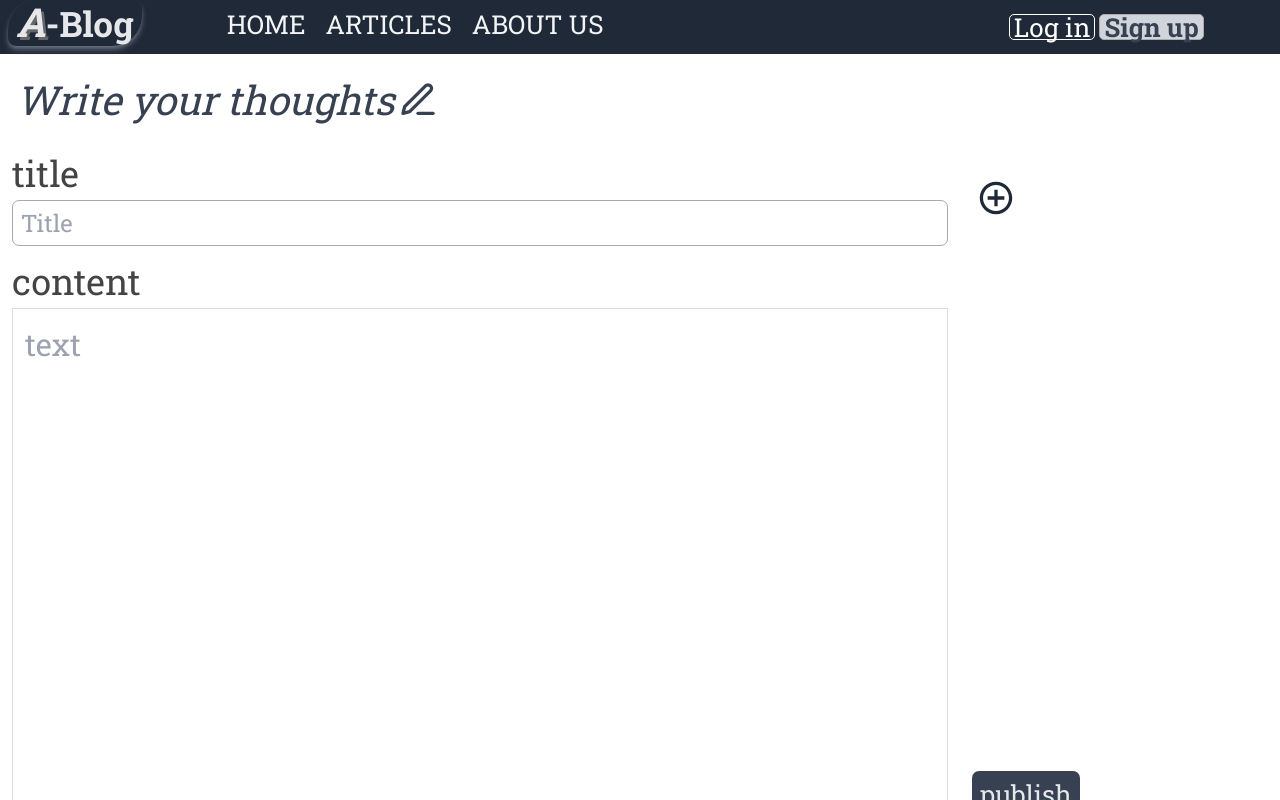
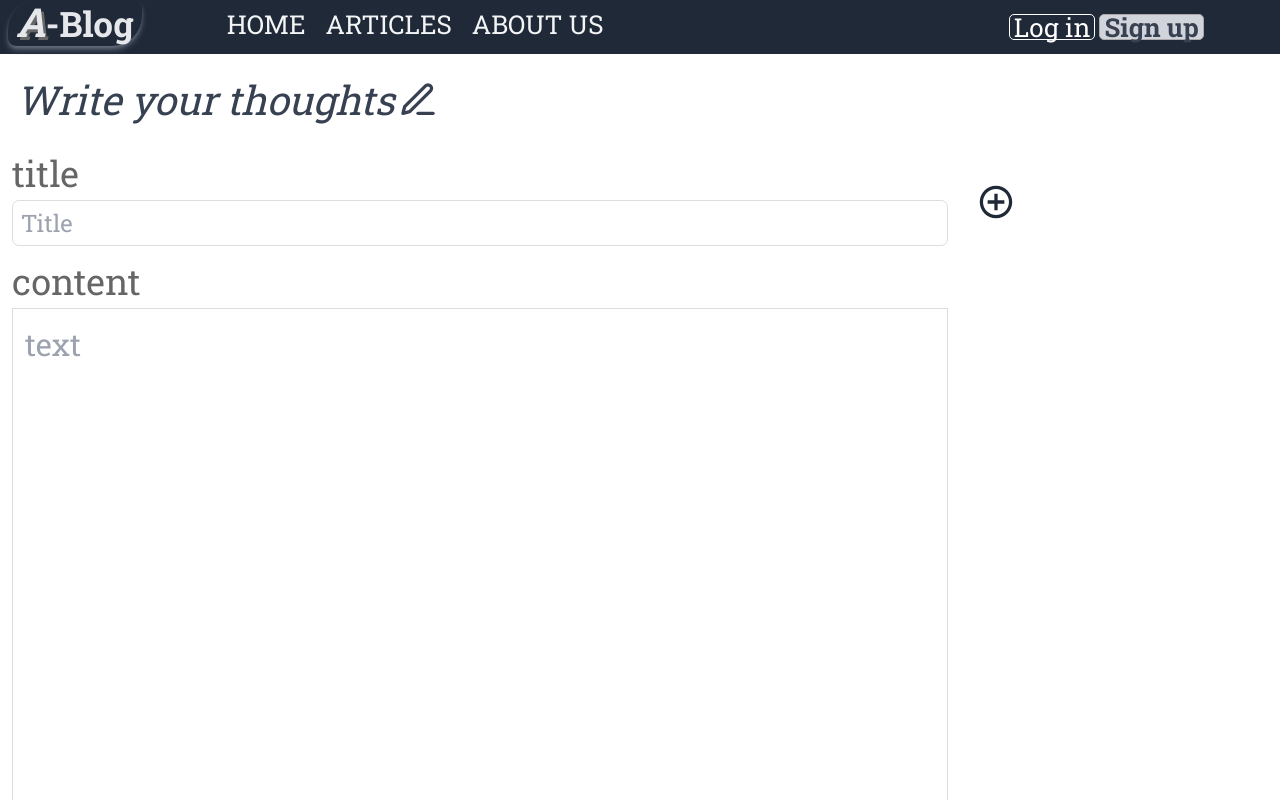
Before and after one commit to Alisalha195/mern-simple-blog, a React (Vite) app in the folder client/: page /articles/add in a window 1280 px wide. Shown: the top 800 px of the page. Built offline with nearby package versions, Linux system fonts and the light colour scheme.

Commit message:
add changes to add article page

```diff
--- a/client/src/components/articles/add/TypingBox.jsx
+++ b/client/src/components/articles/add/TypingBox.jsx
@@ -3,23 +3,23 @@
 const TypingBox = ({title , setTitle,content , setContent}) => {
 
 	return (
-		<div className="flex flex-col">
+		<div className=" mb-[180px]">
 
 			{/* <div className=""> */}
 			{/* 	tools */}
 			{/* </div> */}
 
-			<div className="lg:[width:100%] [height:700px]" >
+			<div className="lg:[width:100%] [height:600px]" >
 				<div className="flex flex-col [width:100%] mb-2">
-				    <span className="xs:text-[26px] sm:text-[30px] lg:text-[36px] text-[#444]">title</span>
-					<input className="pl-2 py-1 border-t-gray-900 focus:text-gray-900 text-gray-600 [width:100%] text-[24px] [border:1px_solid_#aaa] [outline:none] [border-radius:7px]"
+				    <span className="xs:text-[26px] sm:text-[30px] lg:text-[36px] text-[#666]">title</span>
+					<input className="pl-2 py-1 border-t-gray-900 focus:text-gray-900 text-gray-600 [width:100%] text-[24px] [border:1px_solid_#ddd] [outline:none] [border-radius:7px]"
 						placeholder="Title"
 						type="text"
 						value={title}
 		                onChange={(e)=>setTitle(e.target.value)}
 					/>
 				</div>
-				<span className="xs:text-[26px] sm:text-[30px] lg:text-[36px] text-[#444]">content</span>
+				<span className="xs:text-[26px] sm:text-[30px] lg:text-[36px] text-[#666]">content</span>
 				<textarea placeholder="text" wrap="off"
 				    className="xs:p-2 lg:p-3 xs:text-[26px] lg:text-[31px] text-gray-600 [outline:none] [resize:none]
 				               [border:1px_solid_#ddd] [width:100%] [height:100%] "
--- a/client/src/user/pages/Articles/AddArticle.jsx
+++ b/client/src/user/pages/Articles/AddArticle.jsx
@@ -12,10 +12,13 @@ const AddArticle = () => {
 	const [content , setContent] = useState("");
 
 	const handlePublishClick = async() => {
-		const articleTitle = {title}
+		// const articleTitle = {title}
+		const articleFormData = {title,content}
+		console.log("Fonm in add article is :",articleFormData);
+
 		const response = await fetch("/api/articles" , {
 			method: "POST" ,
-			body: JSON.stringify(articleTitle) ,
+			body: JSON.stringify(articleFormData) ,
 			headers: {
 				'Content-Type': 'application/json'
 			}
```
Also changed, not shown: 1 other file (tests, documents, lock files or other folders).
